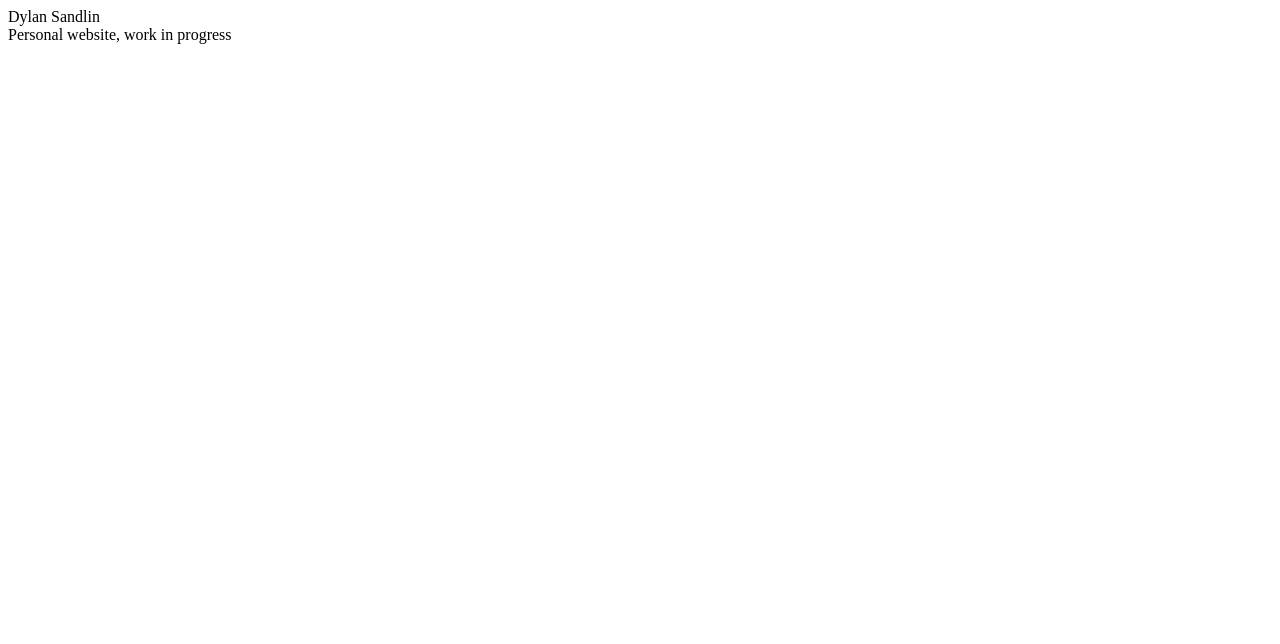
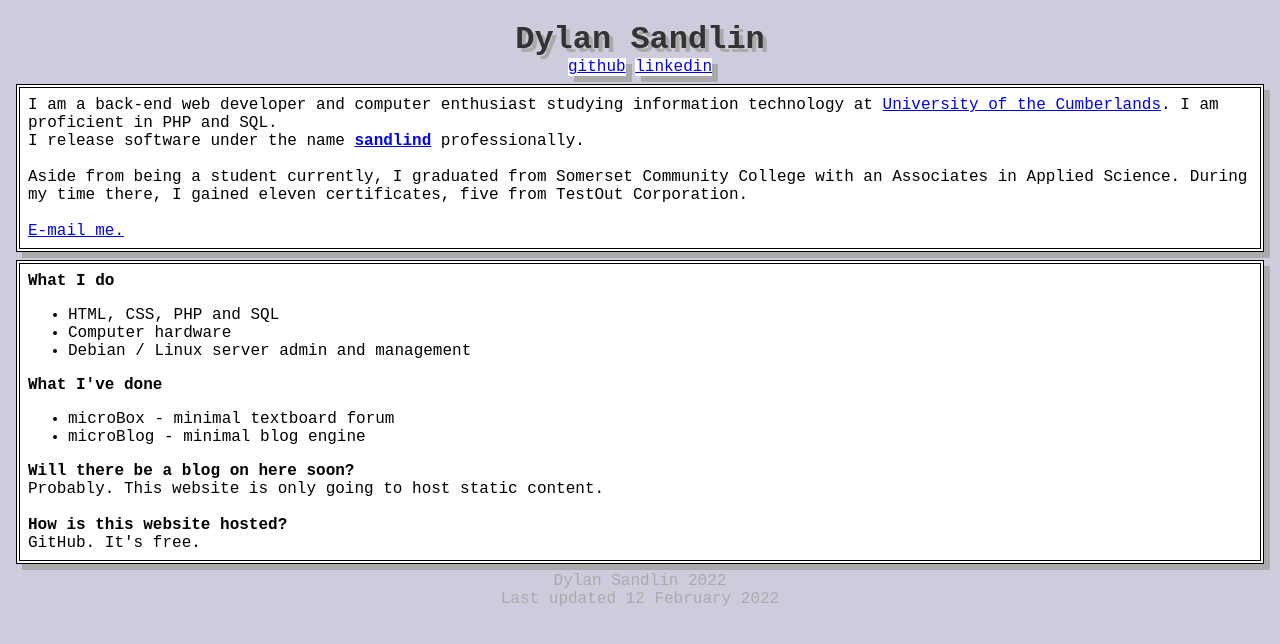
Before and after one commit to sandlind/sandlind.github.io, a plain HTML site: page index.html in a window 1280 px wide. Drawn offline with Linux system fonts and the light colour scheme; a web font is replaced by a local one.

Commit message:
Update index.html

```diff
--- a/index.html
+++ b/index.html
@@ -1,14 +1,85 @@
-<html>
+<!doctype html>
+<html lang="en">
 <head>
-<title>Dylan Sandlin</title>
+
+<meta charset="utf-8" />
+<title>homepage test</title>
+
+
+<meta name="viewport" content="width=device-width, initial-scale=1, maximum-scale=1" />
+
+<link rel="stylesheet" href="css/skeleton.css">
 
 <style>
+
+@font-face { font-family: 'letter-gothic'; src: url('letter_gothic.ttf') format('truetype'); }
+
+body {  min-height: 100%; background: #ccccdd; font-family: letter-gothic,monospace;}
+.content { background: #fff; border: 4px double black; box-shadow: 6px 6px #aaa; margin: 8px;  padding: 8px; }
+.button { background: #fff; box-shadow: 6px 6px #aaa; }
 </style>
 
 </head>
+<body>
 
-<body>
-Dylan Sandlin<br>
-Personal website, work in progress
+<div class="container">
+
+    <div class='row'>
+    <div class='twelve columns'>
+    <center>
+    <h1 style='text-shadow: 4px 4px #aaa; margin-bottom: 0; color: #333;'>Dylan Sandlin</h1>
+    <a class="button" href="https://github.com/sandlind">github</a>
+    <a class="button" href="https://linkedin.com/in/dylansandlin">linkedin</a>
+    </center>
+    </div>
+    </div>
+
+    </div>
+    </div>
+
+    <div class="row">
+
+    <div class="one-half column">
+    <div class='content'>
+    I am a back-end web developer and computer enthusiast studying information technology at <a href='https://ucumberlands.edu'>University of the Cumberlands</a>. I am proficient in PHP and SQL.<br>
+    I release software under the name <a href='https://github.com/sandlind'><b>sandlind</b></a> professionally.
+    <br><br>
+    Aside from being a student currently, I graduated from Somerset Community College with an Associates in Applied Science. During my time there, I gained eleven certificates, five from TestOut Corporation.<br><br>
+    <a href='mailto:dylan@dylansandlin.com'>E-mail me.</a>
+    </div>
+    </div>
+
+    <div class="one-half column">
+    <div class='content'>
+    <b>What I do</b><br>
+    <ul>
+    <li>HTML, CSS, PHP and SQL</li>
+    <li>Computer hardware</li>
+    <li>Debian / Linux server admin and management</li>
+    </ul>
+    <b>What I've done</b><br>
+    <ul>
+    <li>microBox - minimal textboard forum</li>
+    <li>microBlog - minimal blog engine</li>
+    </ul>
+    <b>Will there be a blog on here soon?</b><br>
+    Probably. This website is only going to host static content.<br><br>
+    <b>How is this website hosted?</b><br>
+    GitHub. It's free.
+    </div>
+    </div>
+
+    </div>
+
+    <div class='row'>
+    <div class="twelve columns" style='text-align: center;'>
+    <span style='color: #aaa;'>
+    Dylan Sandlin 2022<br>
+    Last updated 12 February 2022
+    </span>
+    </div>
+    </div>
+</div>
+
 </body>
 </html>
```
